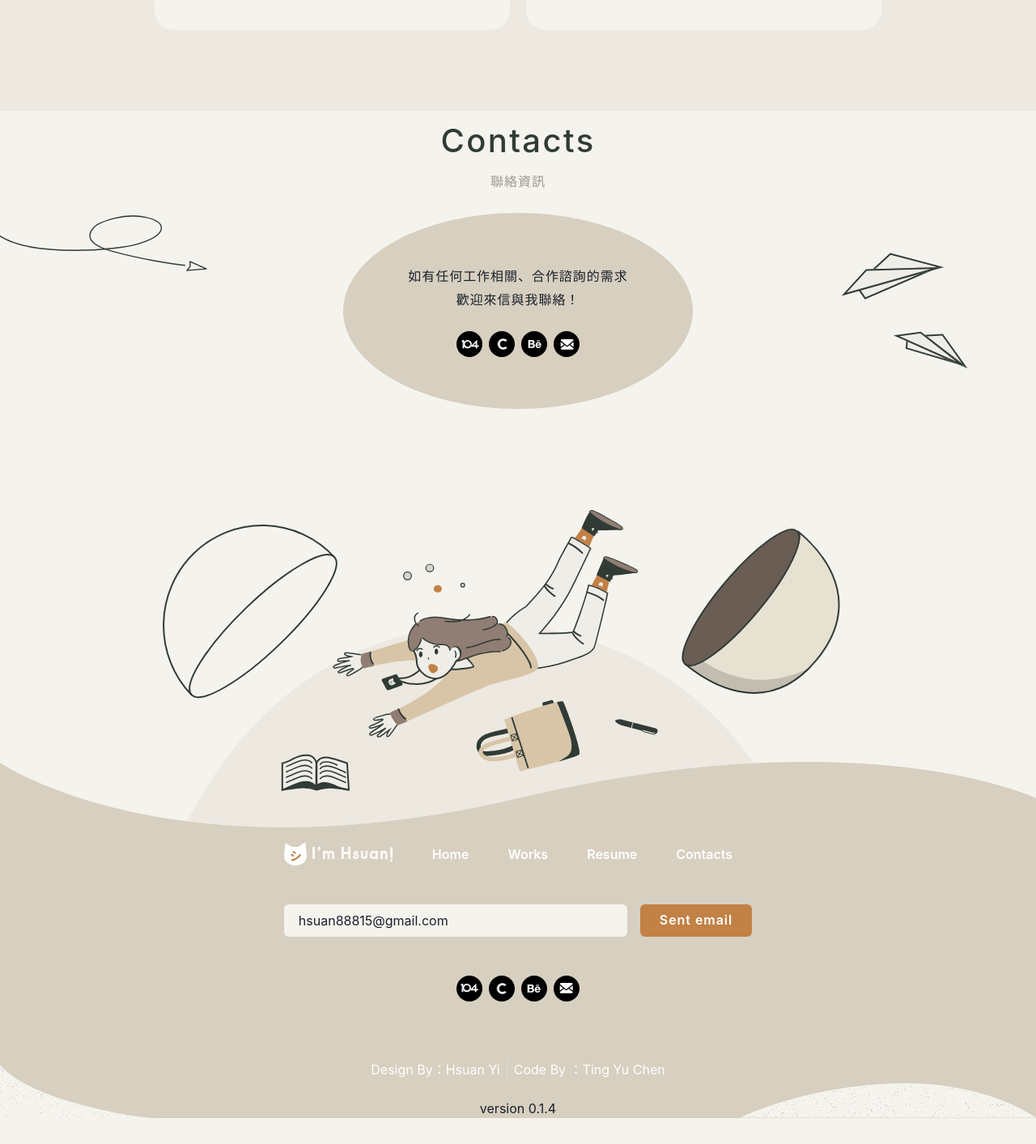
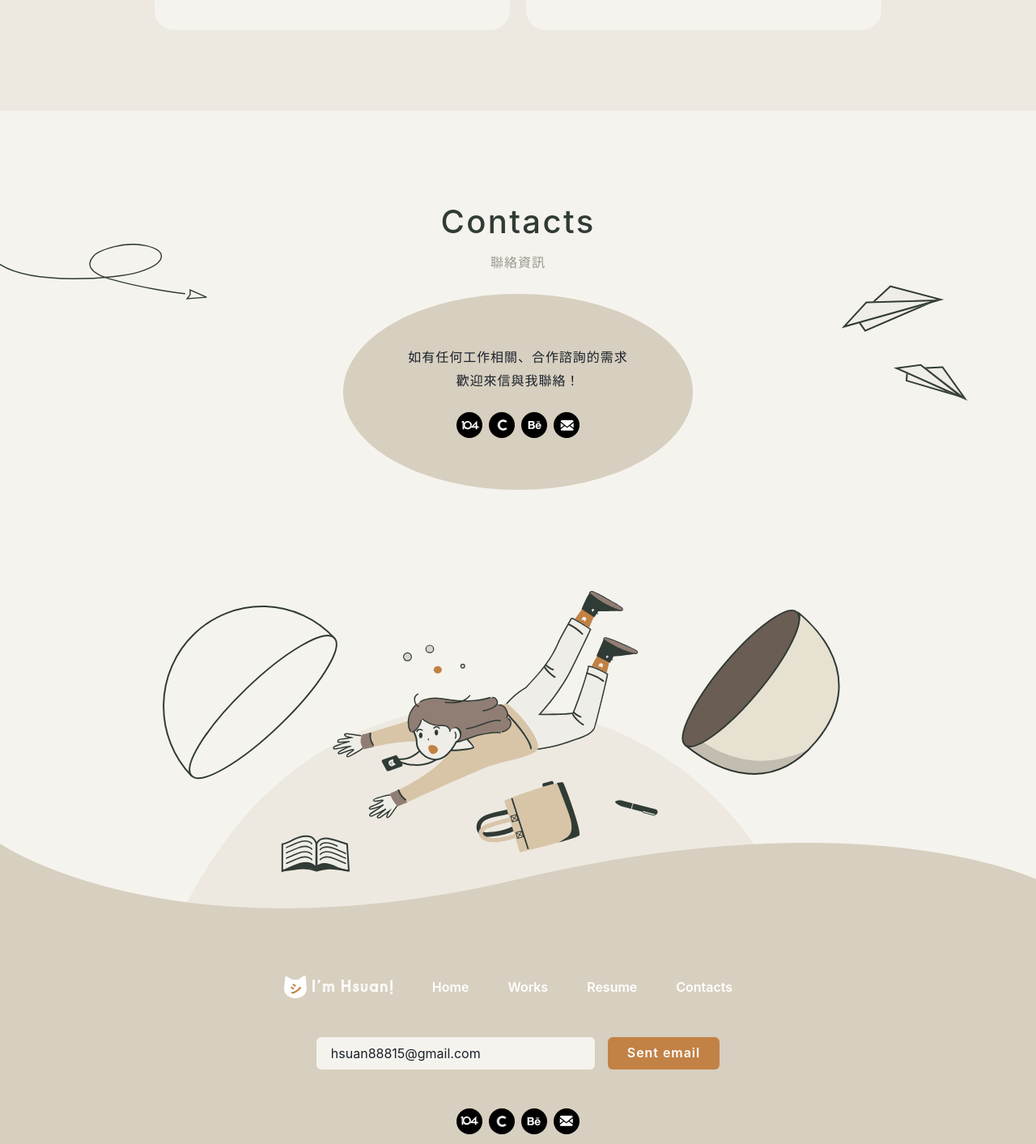
Before and after one commit to Hsuan6786/hsuan_yi_profile, a React app: page / in a window 1280 px wide. Shown: the part 3100-4513 px from the top of the page at 81% size. Before the commit the page ends 4481 px from the top, so only its background shows below. Built offline with nearby package versions, Linux system fonts and the light colour scheme.

Commit message:
[add]  horizontal spacing for form [modify] footer section align

```diff
--- a/src/components/ContactsSection.jsx
+++ b/src/components/ContactsSection.jsx
@@ -6,7 +6,7 @@ export default function Contacts() {
   return (
     <VStack
       pos="relative"
-      pt="auto"
+      pt="5xl"
     >
       <Image
         pos="absolute"
--- a/src/layouts/TheFooter.jsx
+++ b/src/layouts/TheFooter.jsx
@@ -52,11 +52,12 @@ export default function TheFooter() {
             sm: 'assets/bg-footer.png',
           })}
         />
-        <VStack mt="5xl">
+        <VStack mt="auto">
           <_Menu />
           <InputSendEmail
             display={{ base: 'none', sm: 'block' }}
             mt="2xl"
+            px="2xl"
           />
           <SocialMediaLinks mt="2xl" />
           <HStack
```
